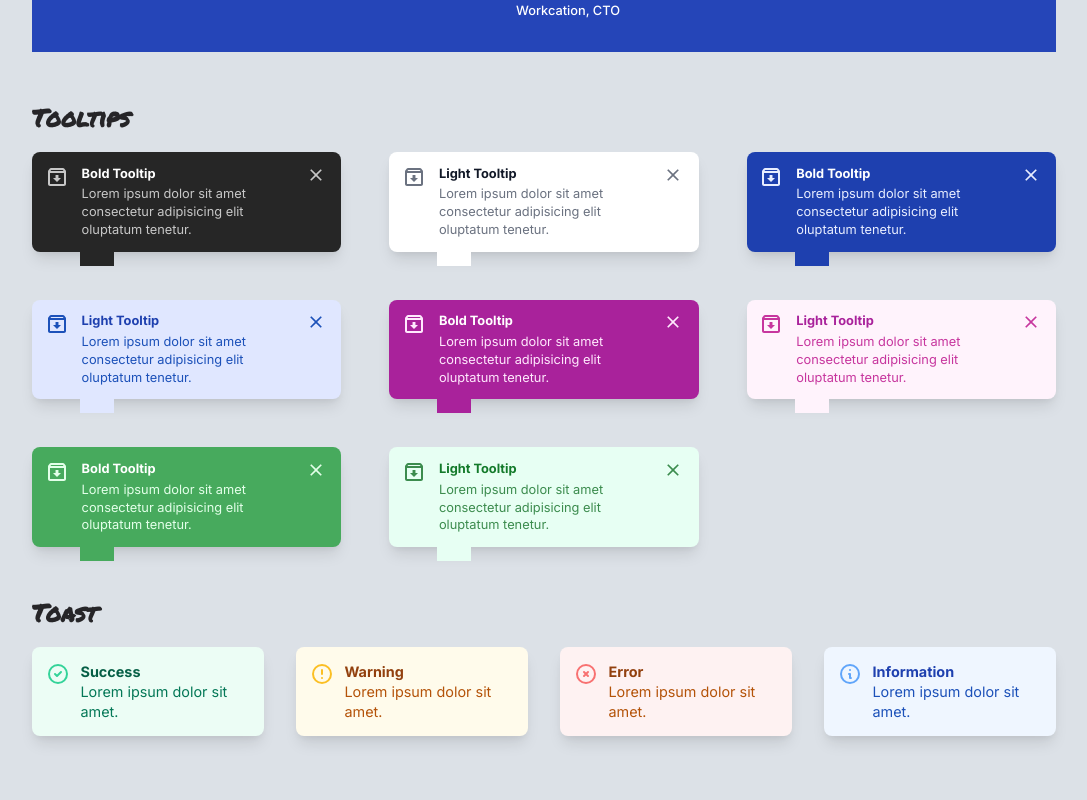
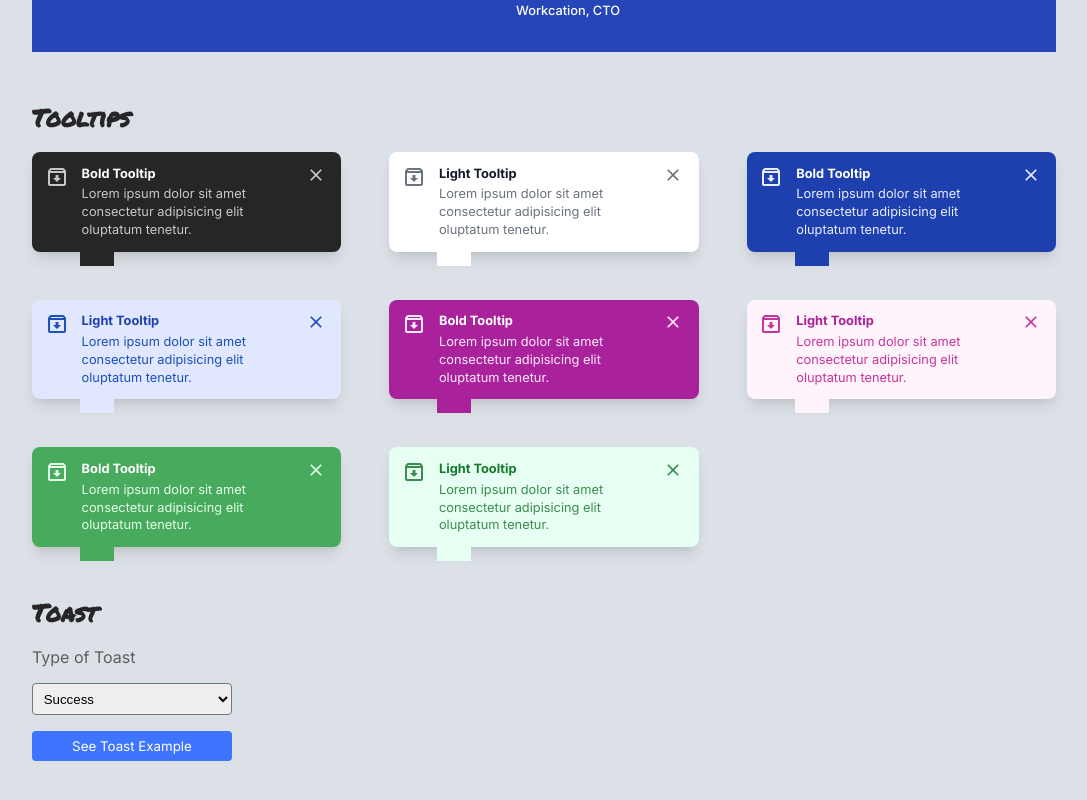
Before and after one commit to matt-colen/component-library, a React (Vite) app: page / in a window 1280 px wide. Shown: the part 2724-3524 px from the top of the page, without its empty margins (96-1183 px from the left). Built offline with nearby package versions, Linux system fonts and the light colour scheme; grey boxes are pictures that could not be loaded.

Commit message:
Adds functionality for Toast user interaction

```diff
--- a/src/components/Main/Main.jsx
+++ b/src/components/Main/Main.jsx
@@ -1,3 +1,4 @@
+import { useState } from "react";
 import Section from "../Section/Section";
 import Badges from "../Badges/index";
 import Banner from "../Banner/index";
@@ -12,6 +13,19 @@ import { MdOutlineClose } from "react-icons/md";
 import tooltipTypes from "../../tooltipData";
 
 export default function Main() {
+  const [showToast, setShowToast] = useState(false);
+  const [toastType, setToastType] = useState("success"); // Tracks the selected toast type
+
+  const triggerToast = (e) => {
+    e.preventDefault();
+    setShowToast(true);
+    setTimeout(() => setShowToast(false), 3000); // Automatically hides after 3 seconds
+  };
+
+  const handleToastTypeChange = (e) => {
+    setToastType(e.target.value); // Updates the toast type based on user selection
+  };
+
   const statuses = ["success", "warning", "error", "neutral"];
   const defaultColor = "#2545B8";
 
@@ -80,7 +94,7 @@ export default function Main() {
         <div className="tooltip-wrapper grid">
           {tooltipTypes.map((tooltip) => {
             return (
-              <>
+              <div key={nanoid()}>
                 <Tooltip baseColor={tooltip.baseColor} style={tooltip.type}>
                   <Tooltip.Icon>
                     <MdOutlineArchive />
@@ -99,27 +113,33 @@ export default function Main() {
                     <MdOutlineClose />
                   </Tooltip.Btn>
                 </Tooltip>
-              </>
+              </div>
             );
           })}
         </div>
       </Section>
 
       <Section header="Toast">
-        <div className="toast-wrapper grid">
-          {statuses.map((status) => {
-            return (
-              <>
-                <Toast type={status}>
-                  <Toast.Icon></Toast.Icon>
-                  <Toast.Content title="">
-                    <p>Lorem ipsum dolor sit amet.</p>
-                  </Toast.Content>
-                </Toast>
-              </>
-            );
-          })}
-        </div>
+        <form className="toast-form grid" onSubmit={triggerToast}>
+          <label className="type-header" htmlFor="status">
+            Type of Toast
+          </label>
+          <select className="form-select" name="status" id="status" onChange={handleToastTypeChange}>
+            <option value="success">Success</option>
+            <option value="warning">Warning</option>
+            <option value="error">Error</option>
+            <option value="neutral">Neutral</option>
+          </select>
+          <button className="form-btn">See Toast Example</button>
+        </form>
+
+        {/* Toast triggered by the form submission */}
+        <Toast type={toastType} show={showToast} duration={3000}>
+          <Toast.Icon />
+          <Toast.Content title={`Toast`}>
+            <p>This is a {toastType} toast notification.</p>
+          </Toast.Content>
+        </Toast>
       </Section>
     </main>
   );
--- a/src/components/Toast/Toast.jsx
+++ b/src/components/Toast/Toast.jsx
@@ -1,11 +1,26 @@
-import { createContext } from "react";
+import { createContext, useState, useEffect } from "react";
+import { createPortal } from "react-dom";
 import getToastStyles from "../../helpers/getToastStyles";
 
 const ToastContext = createContext();
 
-export default function Toast({ children, type }) {
+export default function Toast({ children, type, show, duration = 3000 }) {
+  const [isVisible, setIsVisible] = useState(show);
   const [icon, titleColor, txtColor, bannerColor, header] =
     getToastStyles(type);
+
+  useEffect(() => {
+    let timer;
+    if (show) {
+      setIsVisible(true); // Show the toast when the `show` prop is true
+      timer = setTimeout(() => {
+        setIsVisible(false); // Hide after the duration
+      }, duration);
+    } else {
+      setIsVisible(false); // Ensure it's hidden if `show` becomes false
+    }
+    return () => clearTimeout(timer);
+  }, [show, duration]);
 
   const styles = {
     background: bannerColor,
@@ -15,9 +30,12 @@ export default function Toast({ children, type }) {
     <ToastContext.Provider
       value={{ icon, titleColor, txtColor, bannerColor, header, type }}
     >
-      <div style={styles} className="toast flex">
-        {children}
-      </div>
+      {createPortal(
+        <div style={styles} className={`toast ${isVisible ? "show" : ""} flex`}>
+          {children}
+        </div>,
+        document.body
+      )}
     </ToastContext.Provider>
   );
 }
--- a/src/index.css
+++ b/src/index.css
@@ -387,8 +387,58 @@ button {
     0px 4px 6px -2px rgba(0, 0, 0, 0.05);
   font-size: 0.9rem;
   line-height: 1.4;
+  position: fixed;
+  bottom: 20px;
+  left: 50%;
+  transform: translateX(-50%);
+  opacity: 0; /* Hidden by default */
+  visibility: hidden; /* Ensures it doesn't take up space when hidden */
+  transition: opacity 0.3s ease, visibility 0.3s ease; /* Smooth fade-in */
+  z-index: 9999;
+}
+
+.toast.show {
+  opacity: 1;
+  visibility: visible;
+  animation: slideUp 0.3s ease;
+}
+
+@keyframes slideUp {
+  from {
+    transform: translateX(-50%) translateY(20px);
+  }
+  to {
+    transform: translateX(-50%) translateY(0);
+  }
 }
 
 .toast-title {
   font-weight: bold;
 }
+
+.toast-form {
+  gap: var(--spacing-min);
+}
+
+@media (min-width: 500px) {
+  .toast-form {
+    max-width: 200px;
+  }
+}
+
+.toast-label {
+  color: var(--color-txt-low-emphasis);
+}
+
+.form-select {
+  padding: 0.5em;
+  border-radius: 4px;
+}
+
+.form-btn {
+  border: none;
+  background: var(--color-bg-card-icon);
+  color: #fff;
+  padding: 0.5em 1em;
+  border-radius: 4px;
+}
```
